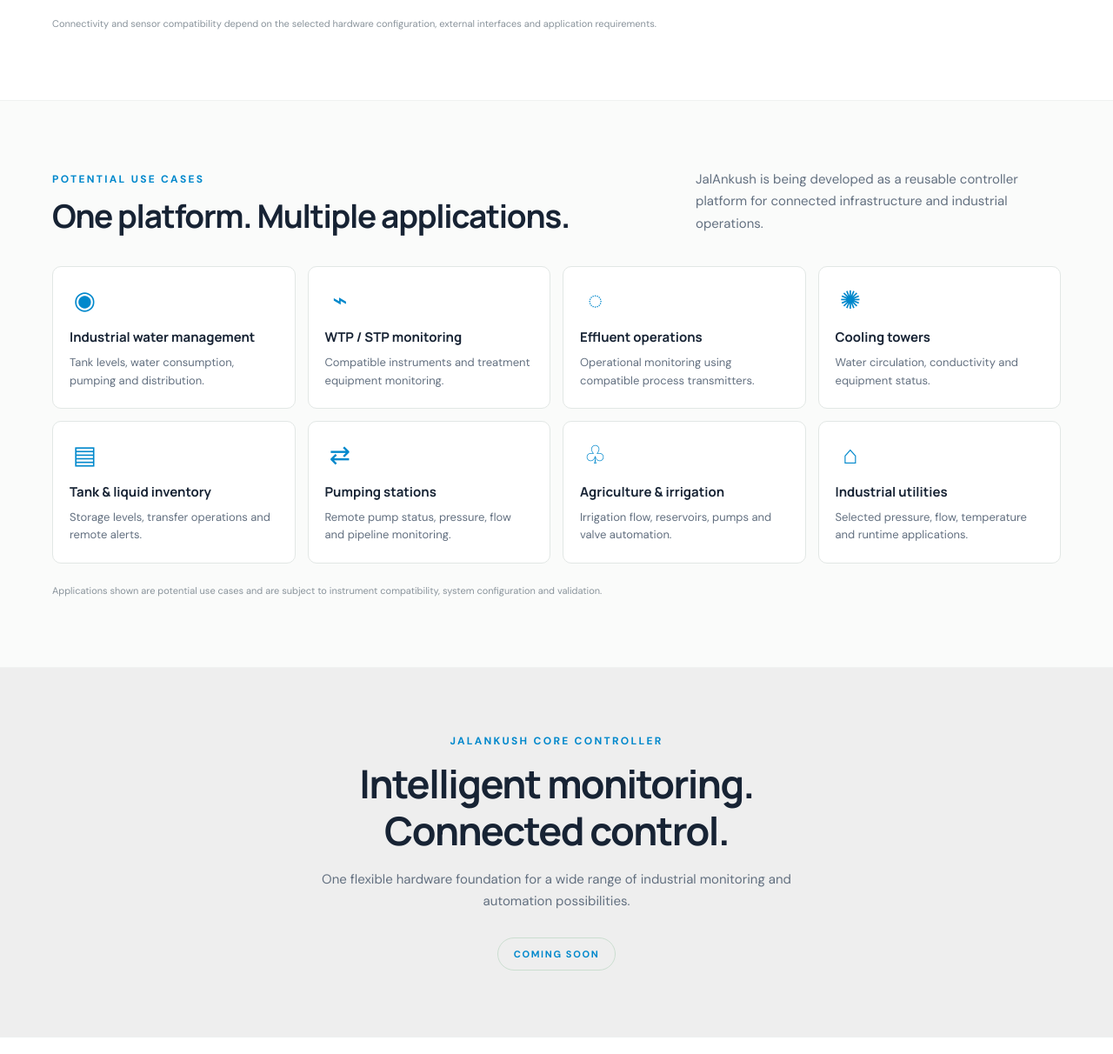
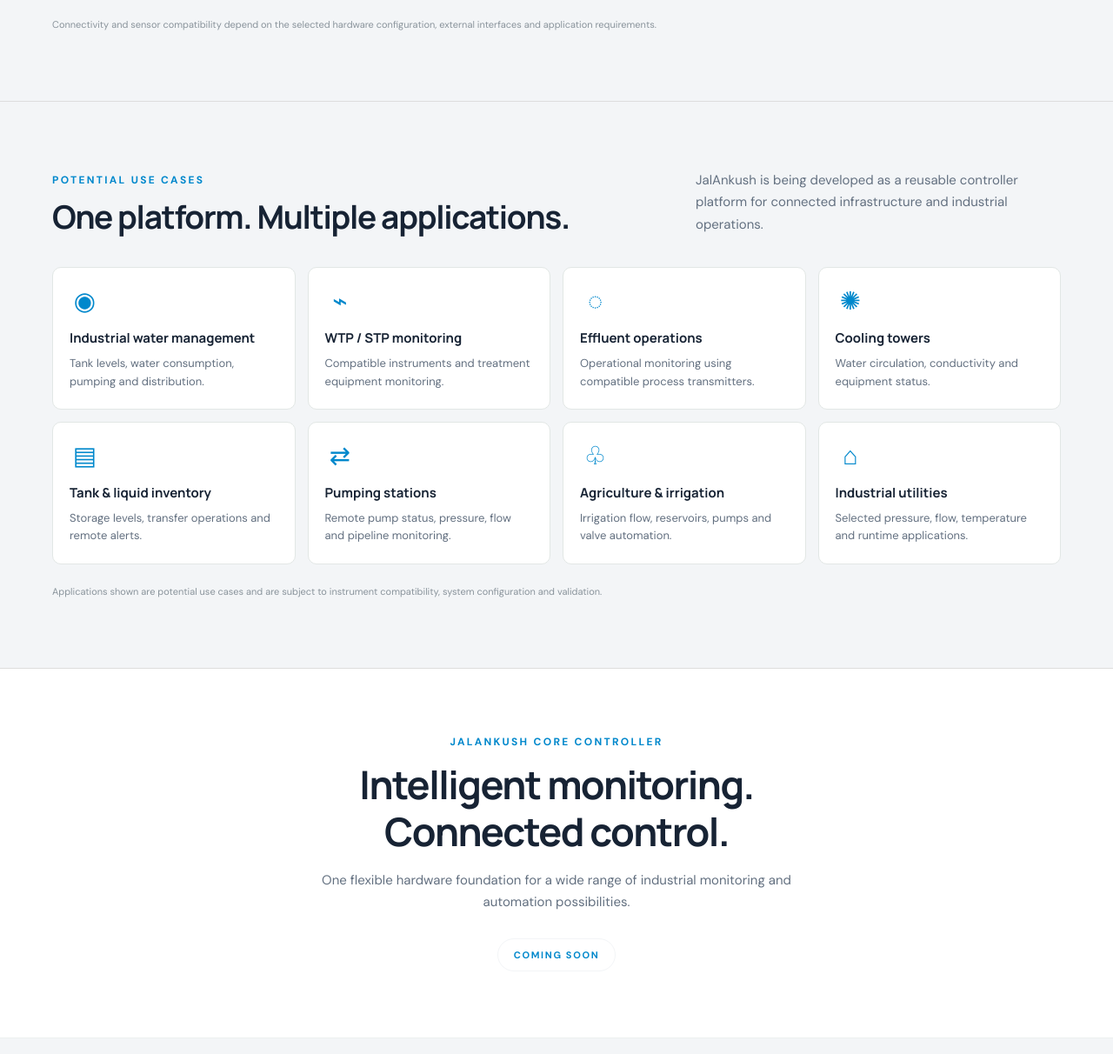
Before and after one commit to Jaswik-Ventures/jalankush-website, a plain HTML site: page index.html in a window 1280 px wide. Shown: the part 1066-2278 px from the top of the page at 87% size. Drawn offline with Linux system fonts and the light colour scheme.

Commit message:
Made visual changes

```diff
--- a/index.html
+++ b/index.html
@@ -80,7 +80,7 @@
       </div>
     </section>
 
-    <section class="applications section-pad" id="applications">
+    <section class="section-pad" id="applications">
       <div class="container">
         <div class="section-heading">
           <div><p class="eyebrow">POTENTIAL USE CASES</p><h2>One platform. Multiple applications.</h2></div>
--- a/styles.css
+++ b/styles.css
@@ -16,7 +16,7 @@ html {
 }
 body {
   margin: 0;
-  background: #fff;
+  background: #F3F5F7;
   color: var(--ink);
   font-family: "DM Sans", Arial, sans-serif;
   -webkit-font-smoothing: antialiased;
@@ -92,8 +92,9 @@ h3 {
   white-space: nowrap;
 }
 .hero {
-  background: linear-gradient(110deg, #fff 0%, #fff 48%, #e9f4fb 100%);
+  background: linear-gradient(110deg, #F3F5F7 0%, #F3F5F7 48%, #e9f4fb 100%);
   overflow: hidden;
+  border-bottom: 1px solid #ddd;
 }
 .hero-grid {
   min-height: 555px;
@@ -180,6 +181,7 @@ h3 {
 }
 .section-pad {
   padding: 78px 0;
+  border-bottom: 1px solid #ddd;
 }
 .section-heading {
   display: flex;
@@ -295,7 +297,8 @@ h3 {
 }
 .closing {
   padding: 76px 0;
-  background: #eeeeee;
+  background: #fff;
+  overflow: hidden;
   text-align: center;
 }
 .closing-inner {
@@ -319,7 +322,7 @@ h3 {
   display: inline-block;
   margin-top: 28px;
   padding: 11px 18px;
-  border: 1px solid #cbded0;
+  border: 1px solid #F3F5F7;
   border-radius: 30px;
   color: var(--blue);
   font-size: 11px;
```
